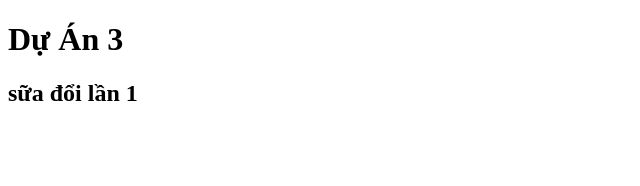
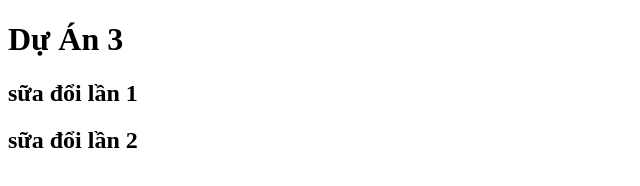
Before and after one commit to quochuy2106/duan3, a plain HTML site: page index.html in a window 1280 px wide. Shown: the whole page, without its empty margins (0-640 px from the left). Drawn offline with Linux system fonts and the light colour scheme.

Commit message:
test commit lần 3

```diff
--- a/index.html
+++ b/index.html
@@ -8,5 +8,6 @@
   <body>
     <h1>Dự Án 3</h1>
     <h2>sữa đổi lần 1</h2>
+    <h2>sữa đổi lần 2</h2>
   </body>
 </html>
```
